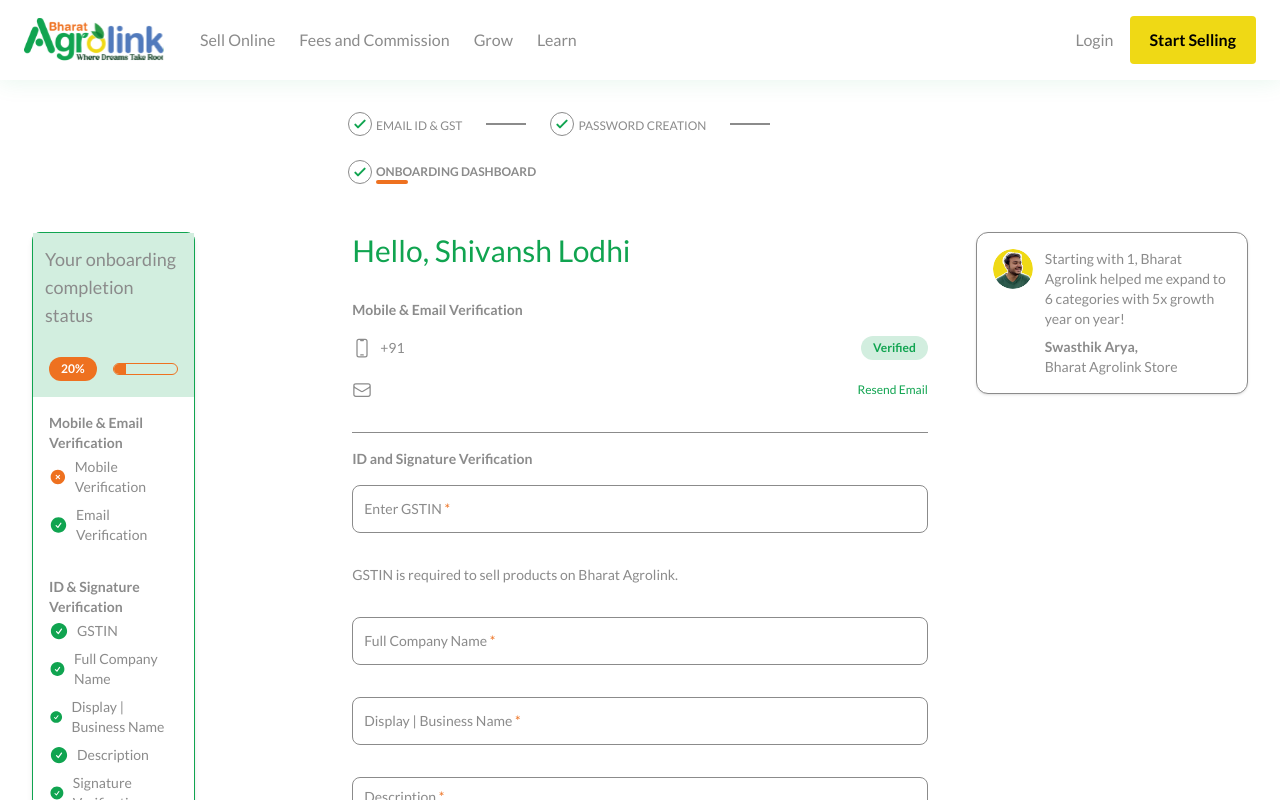
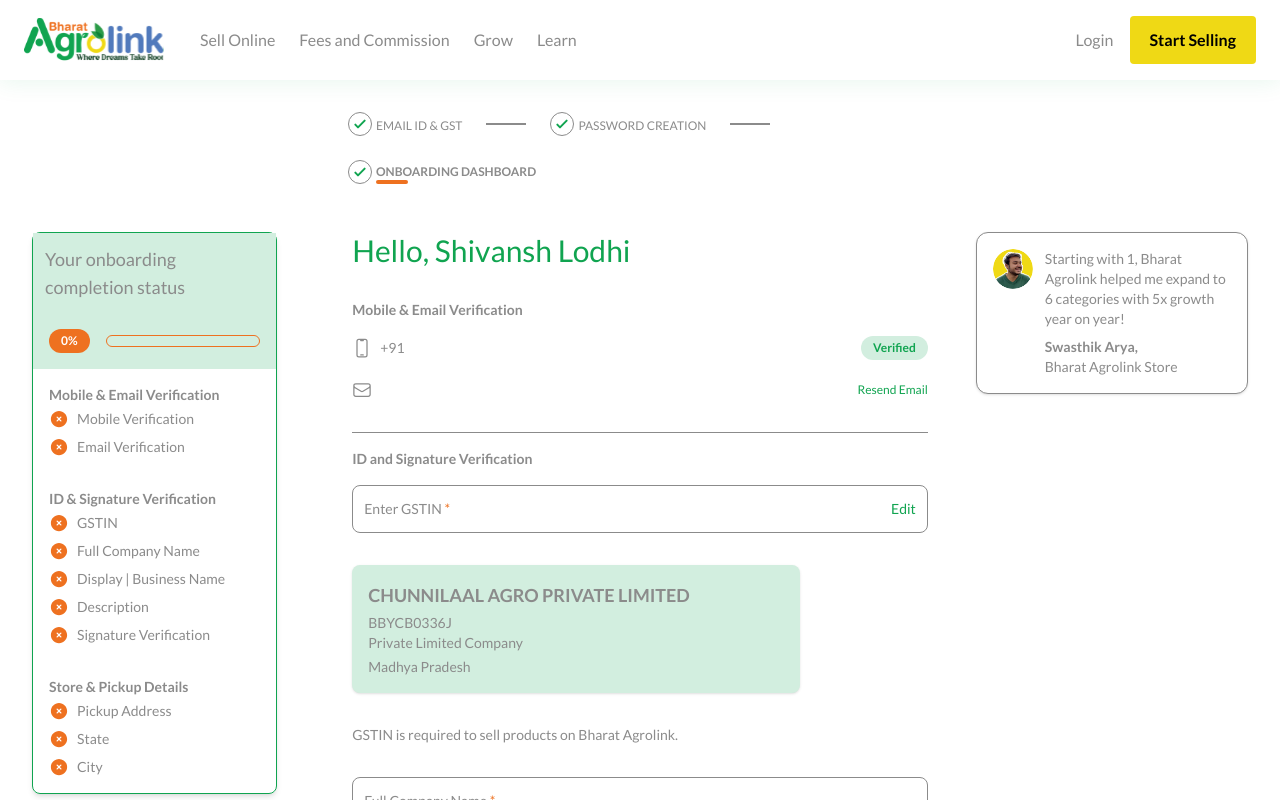
Before and after one commit to techbharatagrolink/Vendor-Onboarding-Module, a Next.js app in the folder vendor-onboarding-module/: page /register/dashboard in a window 1280 px wide. Shown: the top 800 px of the page. Built offline with nearby package versions, Linux system fonts and the light colour scheme.

Commit message:
18/5 Evening Push

```diff
--- /dev/null
+++ b/vendor-onboarding-module/app/api/gst/route.js
@@ -0,0 +1,40 @@
+import { NextResponse } from "next/server";
+
+export async function GET(request) {
+  const { searchParams } = new URL(request.url);
+  const gstin = searchParams.get("gstin");
+  const action = searchParams.get("action") || "TP"; // Default to "TP"
+
+  const gstinRegex = /^[0-9]{2}[A-Z]{5}[0-9]{4}[A-Z]{1}[1-9A-Z]{1}Z[0-9A-Z]{1}$/;
+
+  if (!gstin || !gstinRegex.test(gstin)) {
+    return NextResponse.json(
+      { error: "Invalid GSTIN. Must be a 15-character valid GSTIN format." },
+      { status: 400 }
+    );
+  }
+
+  try {
+    const url = `https://api.gst.gov.in/commonapi/v1.0/tpaddtlstatus?gstin=${gstin}&action=${action}`;
+
+    const response = await fetch(url, {
+      method: "GET",
+      headers: {
+        "Content-Type": "application/json",
+      },
+    });
+
+    if (!response.ok) {
+      throw new Error(`API error: ${response.status}`);
+    }
+
+    const data = await response.json();
+    return NextResponse.json({ data }, { status: 200 });
+  } catch (error) {
+    console.error("Fetch error:", error.message);
+    return NextResponse.json(
+      { error: "Failed to fetch company data." },
+      { status: 500 }
+    );
+  }
+}
--- a/vendor-onboarding-module/app/components/OnboardingStatus.js
+++ b/vendor-onboarding-module/app/components/OnboardingStatus.js
@@ -1,34 +1,71 @@
 "use client";
 
 import { CheckCircleIcon, XCircleIcon } from "@heroicons/react/24/solid";
+import { useFormContext } from "../context/FormContext";
+
 
 export default function OnboardingStatus() {
+  const {formData} = useFormContext();
+  const progressCalculator = (formData)=>{
+
+let num = 0
+if(formData.mobileNum){
+  num++
+}
+if(formData.email){
+  num++
+}
+if(formData.gstIN){
+  num++
+}
+if(formData.companyName){
+  num++
+}
+if(formData.displayName){
+  num++
+}
+if(formData.description){
+  num++
+}
+if(formData.address){
+  num++
+}
+if(formData.state){
+  num++
+}
+if(formData.city){
+  num++
+}
+let percentage = num/10*100;
+return percentage
+  }
+
   const status = {
-    progress: 20,
+    progress: progressCalculator(formData),
     sections: [
       {
         title: "Mobile & Email Verification",
         items: [
-          { label: "Mobile Verification", completed: false },
-          { label: "Email Verification", completed: true },
+          { label: "Mobile Verification", completed: formData.mobileNum ? true: false },
+          { label: "Email Verification", completed: formData.email ? true: false },
         ],
       },
       {
         title: "ID & Signature Verification",
         items: [
-          { label: "GSTIN", completed: true },
-          { label: "Full Company Name", completed: true },
-          { label: "Display | Business Name", completed: true },
-          { label: "Description", completed: true },
-          { label: "Signature Verification", completed: true },
+          { label: "GSTIN", completed: formData.gstIN ? true: false },
+          { label: "Full Company Name", completed: formData.companyName ? true: false },
+          { label: "Display | Business Name", completed: formData.displayName ? true: false },
+          { label: "Description", completed: formData.description ? true: false },
+          { label: "Signature Verification", completed: formData.signature ? true: false },
         ],
       },
       {
         title: "Store & Pickup Details",
         items: [
-          { label: "Pickup Address", completed: true },
-          { label: "State", completed: true },
-          { label: "City", completed: true },
+          { label: "Pickup Address", completed: formData.address ? true: false },
+          { label: "State", completed: formData.state ? true: false },
+          { label: "City", completed: formData.city ? true: false },
         ],
       },
       // {
@@ -41,7 +78,7 @@
   };
 
   return (
-    <div className="w-[60%] rounded-lg border border-appGreen shadow-md">
+    <div className="w-full xl:w-[90%] 2xl:w-[75%] rounded-lg border border-appGreen shadow-md">
       <div className=" bg-[#D2EEDF]">
         <p className="text-lg font-medium text-appText p-3 ">
           Your onboarding completion status
--- a/vendor-onboarding-module/app/context/FormContext.js
+++ b/vendor-onboarding-module/app/context/FormContext.js
@@ -8,7 +8,7 @@
   const [formData, setFormData] = useState({
     mobileNum: "",
     email: "",
-    gstNum: "",
+    // gstNum: "",
     password: "",
     confirmPassword:"",
     gstIN: "",
@@ -20,7 +20,10 @@
     state: "",
     city: "",
     pincode: "",
-    // signature: "",
+    legalName: "CHUNNILAAL AGRO PRIVATE LIMITED",
+    stateName:"Madhya Pradesh",
+    pan:"BBYCB0336J",
+    bussNature:"Private Limited Company"
     // add more fields as needed
   });
 
--- a/vendor-onboarding-module/app/register/dashboard/page.js
+++ b/vendor-onboarding-module/app/register/dashboard/page.js
@@ -14,6 +14,7 @@
 
 export default function Page() {
   const { formData, updateFormData } = useFormContext();
+  const [fieldEnabled, setFieldEnabled] = useState(false);
 
   const [errors, setErrors] = useState({});
   const [isLoading, setIsLoading] = useState(false);
@@ -141,16 +142,90 @@
   // const handleGST = (e) => {
   //   updateFormData("gstIN", e.target.value);
   // };
-  const handleGST = (e) => {
-    const value = e.target.value;
-    const gstRegex =
-      /^[0-9]{2}[A-Z]{5}[0-9]{4}[A-Z]{1}[1-9A-Z]{1}[Z]{1}[0-9A-Z]{1}$/;
-    updateFormData("gstIN", value);
+  // const handleGST = (e) => {
+  //   const value = e.target.value;
+  //   const gstRegex =
+  //     /^[0-9]{2}[A-Z]{5}[0-9]{4}[A-Z]{1}[1-9A-Z]{1}[Z]{1}[0-9A-Z]{1}$/;
+  //   updateFormData("gstIN", value);
+  //   setErrors((prev) => ({
+  //     ...prev,
+  //     gstIN:
+  //       !value || !gstRegex.test(value) ? "Enter a valid GSTIN." : undefined,
+  //   }));
+  // };
+async function handleGST(e) {
+  const newGstin = e.target.value.toUpperCase();
+  console.log(newGstin)
+  updateFormData("gstIN", newGstin);
+
+  const gstinRegex = /^[0-9]{2}[A-Z]{5}[0-9]{4}[A-Z]{1}[1-9A-Z]{1}[Z]{1}[0-9A-Z]{1}$/;
+
+  if (gstinRegex.test(newGstin)) {
+    try {
+      const response = await fetch(`/api/gstin?gstin=${newGstin}&action=TP`, {
+        method: "GET",
+        headers: {
+          "Content-Type": "application/json",
+        },
+      });
+      console.log(response)
+
+      if (!response.ok) {
+        throw new Error("Failed to fetch GSTIN data");
+      }
+
+      const result = await response.json();
+      const info = result.data?.data;
+console.log(info)
+      if (info?.legalName && info?.bussNature && info?.pan && info?.stateName) {
+        updateFormData("legalName", info.legalName); // Legal name
+        updateFormData("pan", info.pan); // Extract PAN from GSTIN
+        updateFormData("bussNature", info.bussNature); // Constitution of business
+        updateFormData("stateName", info.stateName); // State code
+        setErrors((prev) => ({ ...prev, gstIN: "" }));
+      } else {
+        updateFormData("legalName", "");
+        updateFormData("pan", "");
+        updateFormData("bussNature", "");
+        updateFormData("stateName", "");
+        setErrors((prev) => ({
+          ...prev,
+          gstIN: "Incomplete or invalid GSTIN data.",
+        }));
+      }
+    } catch (error) {
+      console.error("Error fetching GSTIN:", error.message);
+      updateFormData("legalName", "");
+      updateFormData("pan", "");
+      updateFormData("bussNature", "");
+      updateFormData("stateName", "");
+      setErrors((prev) => ({
+        ...prev,
+        gstIN: "Failed to fetch GSTIN data. Please try again.",
+      }));
+    }
+  } else {
+    updateFormData("legalName", "");
+    updateFormData("pan", "");
+    updateFormData("bussNature", "");
+    updateFormData("stateName", "");
     setErrors((prev) => ({
       ...prev,
-      gstIN:
-        !value || !gstRegex.test(value) ? "Enter a valid GSTIN." : undefined,
+      gstIN: "Invalid GSTIN format.",
     }));
+  }
+}
+
+
+
+
+  const handleGstEdit = () => {
+    if (fieldEnabled === true) {
+      setFieldEnabled(false);
+    } else {
+      setFieldEnabled(true);
+    }
+    console.log("Gst Edit button clicked");
   };
   const handleCompanyName = (e) => {
     updateFormData("companyName", e.target.value);
@@ -221,11 +296,12 @@
           <h2 className="text-sm font-medium text-appText mb-4">
             <strong>ID and Signature Verification</strong>
           </h2>
-          <div className="relative">
+          <div className="relative w-full sm:w-full md:w-full lg:w-full xl:w-full 2xl:w-[72%]">
             <input
               type="text"
               id="gst_input"
-              className="block px-2.5 pb-2.5 pt-4 w-full sm:w-[full] md:w-full lg:w-full xl:w-full 2xl:w-[72%] text-sm text-appText bg-transparent rounded-lg border-1 border-appGrey appearance-none dark:text-appText dark:text-appText  focus:outline-none focus:ring-0 focus:border-black-600 peer"
+              disabled={fieldEnabled ? false : true}
+              className="block px-2.5 pb-2.5 pt-4 w-full text-sm text-appText bg-transparent rounded-lg border-1 border-appGrey appearance-none focus:outline-none focus:ring-0 focus:border-black-600 peer"
               placeholder=""
               value={formData.gstIN || ""}
               // onChange={(e)=>setGstIn(e.target.value)}
@@ -238,10 +314,25 @@
             >
               Enter GSTIN<span className="text-appRed">{" *"}</span>
             </label>
+
+            <button
+              type="button"
+              onClick={handleGstEdit}
+              className=" absolute right-3 top-1/2 transform -translate-y-1/2 text-sm text-appGreen focus:outline-none"
+            >
+              {fieldEnabled ? "Save" : "Edit"}
+            </button>
           </div>
           {errors.gstIN && (
             <p className="text-appRed text-sm">{errors.gstIN}</p>
           )}
+              <div className="bg-[#D2EEDF] text-appText rounded-lg p-4 shadow-sm w-full max-w-md">
+      <h2 className="text-lg font-semibold mb-1">{formData.legalName}</h2>
+      <p className="text-sm font-medium">{formData.pan}</p>
+      <p className="text-sm mb-1">{formData.bussNature}</p>
+      <p className="text-sm">{formData.stateName}</p>
+
+    </div>
           <p className="text-sm text-appText">
             GSTIN is required to sell products on Bharat Agrolink.
           </p>
--- a/vendor-onboarding-module/app/register/page.js
+++ b/vendor-onboarding-module/app/register/page.js
@@ -8,25 +8,25 @@
 import { useFormContext } from "../context/FormContext";
 export default function Page() {
   const router = useRouter();
-  const [mobileNum, setMobileNum] = useState("");
-  const [email, setEmail] = useState("");
-  const [gst, setGst] = useState("");
+  // const [mobileNum, setMobileNum] = useState("");
+  // const [email, setEmail] = useState("");
+  // const [gst, setGst] = useState("");
   const [errors, setErrors] = useState({});
   const { formData, updateFormData } = useFormContext();
 
   const handleMobile = (e) => {
-    setMobileNum(e.target.value);
+
     updateFormData("mobileNum", e.target.value);
   };
 
   const handleEmail = (e) => {
-    setEmail(e.target.value);
+
     updateFormData("email", e.target.value);
   };
 
   const handleGST = (e) => {
-    setGst(e.target.value);
-    updateFormData("gstNum", e.target.value);
+
+    updateFormData("gstIN", e.target.value);
   };
 
   const handleSubmit = (e) => {
@@ -34,18 +34,23 @@
 
     const newErrors = {};
 
-    if (!/^\d{10}$/.test(mobileNum)) {
+    if (!/^\d{10}$/.test(formData.mobileNum)) {
       newErrors.mobileNum = "Mobile number must be 10 digits";
     }
 
     const emailRegex = /^[^\s@]+@[^\s@]+\.[^\s@]+$/;
-    if (!emailRegex.test(email)) {
+    if (!emailRegex.test(formData.email)) {
       newErrors.email = "Invalid email address";
     }
 
-    if (gst && !/^[0-9A-Z]{15}$/.test(gst)) {
-      newErrors.gst = "GST must be 15 uppercase alphanumeric characters";
-    }
+     if (
+  formData.gstIN &&
+  !/^[0-9]{2}[A-Z]{5}[0-9]{4}[A-Z]{1}[1-9A-Z]{1}Z[0-9A-Z]{1}$/.test(formData.gstIN)
+) {
+  newErrors.gst = "Enter a valid 15-character GSTIN (e.g., 22ABCDE1234F1Z5)";
+}
+
+
 
     if (Object.keys(newErrors).length > 0) {
       setErrors(newErrors);
@@ -67,9 +72,9 @@
         <div className="w-full md:w-2/4 bg-white p-4 space-y-8">
           <div className="relative">
             <input
-              value={mobileNum}
+              value={formData.mobileNum || ""}
               onChange={handleMobile}
-              type="text"
+              type="number"
               id="mobile_number"
               className="block px-2.5 pb-2.5 pt-4 w-full sm:w-[full] md:w-full lg:w-full xl:w-full 2xl:w-[72%] text-sm text-appText bg-transparent rounded-lg border-1 border-appGrey appearance-none dark:text-appText dark:appText  focus:outline-none focus:ring-0 focus:border-black-600 peer"
               placeholder=""
@@ -87,7 +92,7 @@
 
           <div className="relative">
             <input
-              value={email}
+              value={formData.email || ""}
               onChange={handleEmail}
               type="text"
               id="email_id"
@@ -106,7 +111,7 @@
           )}
           <div className="relative">
             <input
-              value={gst}
+              value={formData.gstIN || ""}
               onChange={handleGST}
               type="text"
               id="gst"
```
